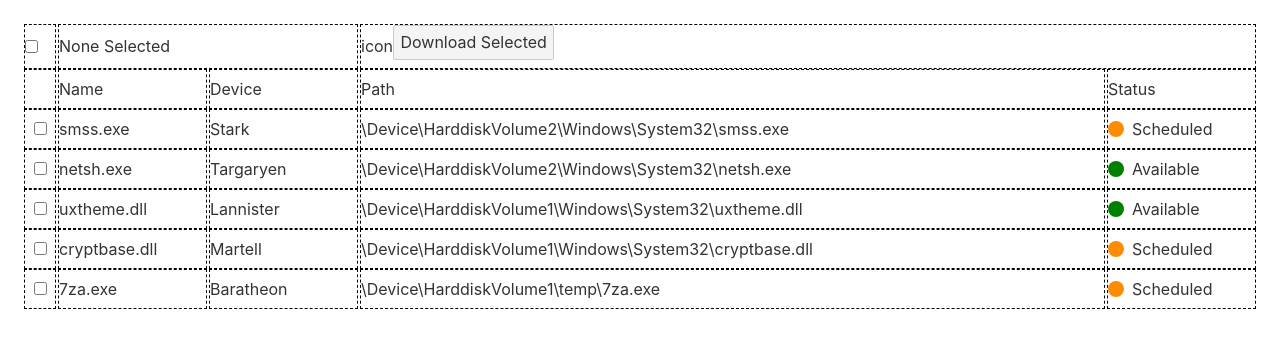
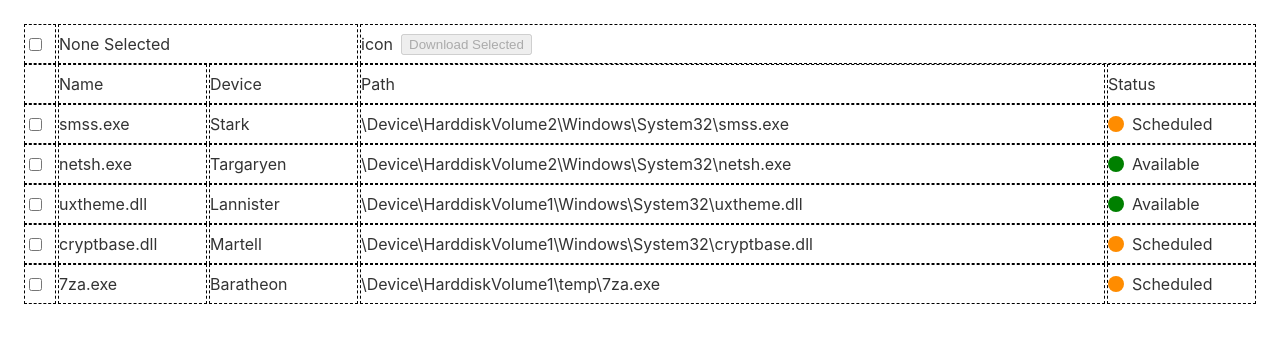
Before and after one commit to sergey-zhidkov/svelte-table, a Svelte app: page / in a window 1280 px wide. Shown: the top 348 px of the page. Built offline with nearby package versions, Linux system fonts and the light colour scheme.

Commit message:
download button functionality

```diff
--- a/public/global.css
+++ b/public/global.css
@@ -1,5 +1,5 @@
-html, body {
-	position: relative;
+html,
+body {
     width: 100%;
     height: 100%;
 }
@@ -9,55 +9,6 @@ body {
     margin: 0;
     padding: 8px;
     box-sizing: border-box;
-	font-family: -apple-system, BlinkMacSystemFont, "Segoe UI", Roboto, Oxygen-Sans, Ubuntu, Cantarell, "Helvetica Neue", sans-serif;
+    font-family: -apple-system, BlinkMacSystemFont, "Segoe UI", Roboto, Oxygen-Sans, Ubuntu, Cantarell, "Helvetica Neue",
+        sans-serif;
 }
-
-a {
-	color: rgb(0,100,200);
-	text-decoration: none;
-}
-
-a:hover {
-	text-decoration: underline;
-}
-
-a:visited {
-	color: rgb(0,80,160);
-}
-
-label {
-	display: block;
-}
-
-input, button, select, textarea {
-	font-family: inherit;
-	font-size: inherit;
-	-webkit-padding: 0.4em 0;
-	padding: 0.4em;
-	margin: 0 0 0.5em 0;
-	box-sizing: border-box;
-	border: 1px solid #ccc;
-	border-radius: 2px;
-}
-
-input:disabled {
-	color: #ccc;
-}
-
-button {
-	color: #333;
-	background-color: #f4f4f4;
-	outline: none;
-}
-
-button:disabled {
-	color: #999;
-}
-
-button:not(:disabled):active {
-	background-color: #ddd;
-}
-
-button:focus {
-	border-color: #666;
-}
--- a/src/App.svelte
+++ b/src/App.svelte
@@ -3,13 +3,31 @@
 	import SvelteTable from "./components/SvelteTable.svelte"
 
 	let tableDataPromise = fetchData()
+
+	const handleOnDownloadClick = (selectedFiles: FileDescription[]) => {
+		// Trigger download for available files
+		const availableFiles = selectedFiles.filter(f => f.status === "available")
+		const unavailableFiles = selectedFiles.filter(f => f.status !== "available")
+
+		let message = ""
+		if (availableFiles.length) {
+			message +=
+			`Downloading files:\n ${availableFiles.map(f => `Device: ${f.device}; Path: ${f.path};\n`)}\n`
+		}
+		if (unavailableFiles.length) {
+			message +=
+			`Files are not available:\n ${unavailableFiles.map(f => `Device: ${f.device}; Path: ${f.path}; Status: ${f.status};\n`)}\n`
+		}
+		// Can download message
+		alert(message)
+	}
 </script>
 
 <main>
 	{#await tableDataPromise}
 		<div class="spinner">Loading...</div>
 	{:then data}
-		<SvelteTable data={data}/>
+		<SvelteTable data={data} onDownloadClick={handleOnDownloadClick}/>
 	{:catch error}
 		<div class="error-message">{error}</div>
 	{/await}
--- a/src/components/FileDescriptionRow.svelte
+++ b/src/components/FileDescriptionRow.svelte
@@ -22,10 +22,6 @@
 <style>
 	.checkbox-container {
 		justify-content: center;
-	}
-
-	.checkbox-container input[type="checkbox"] {
-		margin: 0;
 	}
 
 	.status-container {
--- a/src/components/SvelteTable.svelte
+++ b/src/components/SvelteTable.svelte
@@ -3,6 +3,7 @@
 	import TableHead from "./TableHead.svelte";
 
 	export let data: FileDescription[] = []
+	export let onDownloadClick: (selectedFiles: FileDescription[]) => void
 
 	$: state = data.map(d=> ({
 		isSelected: false,
@@ -14,19 +15,20 @@
 		const rowState = state[id]
 		rowState.isSelected = !rowState.isSelected
 		state = [...state]
-		console.log('new state', state)
 	}
 
 	const handleSelectAllOnChange = (isChecked: boolean) => {
-		// const rowState = state[id]
-		// rowState.isSelected = !rowState.isSelected
-		// state = [...state]
 		if (isChecked) {
 			state.forEach(s => s.isSelected = true)
 		} else {
 			state.forEach(s => s.isSelected = false)
 		}
 		state = [...state]
+	}
+
+	const handleOnDownloadClick = () => {
+		const selectedFiles = state.filter(s => s.isSelected).map(s => s.fileDescription)
+		onDownloadClick(selectedFiles)
 	}
 </script>
 
@@ -35,6 +37,7 @@
 		selectedCount={selectedCount}
 		totalCount={state.length}
 		onChange={handleSelectAllOnChange}
+		onDownloadClick={handleOnDownloadClick}
 		/>
 	<div class="tbody">
 		{#each state as row, i}
--- a/src/components/TableHead.svelte
+++ b/src/components/TableHead.svelte
@@ -4,6 +4,7 @@
 	export let selectedCount: number = 0
 	export let totalCount: number
 	export let onChange: (checked: boolean) => void
+	export let onDownloadClick: () => void
 
 	let indeterminateCheckbox: HTMLInputElement | undefined
 
@@ -15,8 +16,12 @@
 		indeterminateCheckbox.checked = isChecked
 	}
 
+	const handleOnChange = (e: Event) => {
+		onChange((e.target as HTMLInputElement).checked)
+	}
+
 	$: selectedText = selectedCount === 0 ? "None Selected" : `Selected ${selectedCount}`
-	$: isIndeterminate = selectedCount !== 0 && selectedCount < totalCount
+	$: isIndeterminate = selectedCount !== 0 && selectedCount < totalCount;
 	$: isChecked = selectedCount === totalCount
 	$: setInterminateStatus(isIndeterminate, isChecked)
 	onMount(() => setInterminateStatus(isIndeterminate, isChecked))
@@ -29,13 +34,13 @@
 				type="checkbox"
 				class="indeterminate-checkbox"
 				bind:this={indeterminateCheckbox}
-				on:change={e => onChange(e.target.checked)}
+				on:change={handleOnChange}
 				/>
 		</div>
 		<div class="th selected-label-container"><span>{selectedText}</span></div>
 		<div class="th download-button-container">
-			<div>icon</div>
-			<button class="download-button">Download Selected</button>
+			<div class="download-icon">icon</div>
+			<button class="download-button" disabled={selectedCount === 0} on:click={onDownloadClick}>Download Selected</button>
 		</div>
 	</div>
 	<div class="tr">
@@ -53,14 +58,19 @@
 		align-items: center;
 	}
 
-	.indeterminate-checkbox {
-		margin: 0;
-	}
-
 	.selected-label-container {
 		grid-column: auto / span 2;
 	}
 	.download-button-container {
 		grid-column: auto / span 2
+
+
+	}
+
+	/* Placeholder for real icon */
+	.download-icon {
+		margin-inline-end: 8px;
+		/* height: 16px; */
+		/* width: 16px; */
 	}
 </style>
```
Lines whose indentation alone changed are shown as unchanged.
